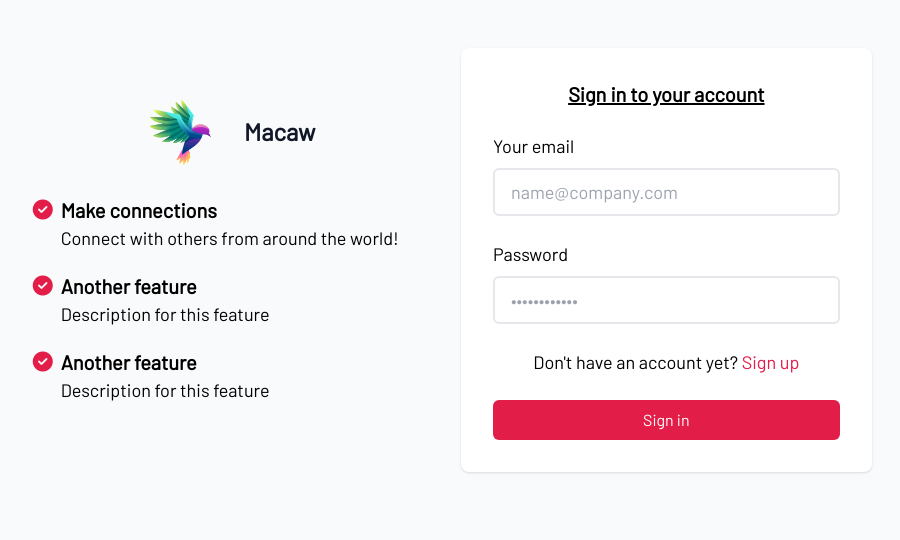
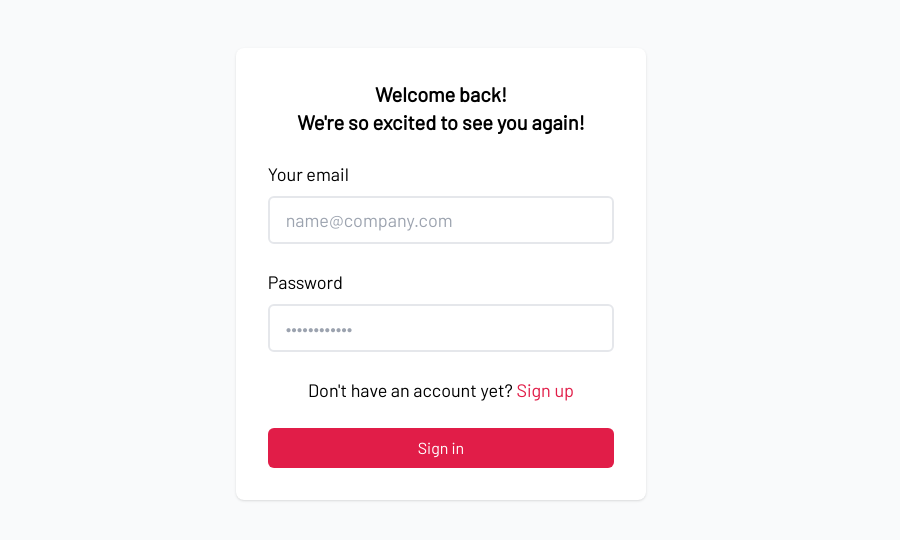
Before and after one commit to brajpatel/messaging-app, a React (Vite) app: page /login in a window 1280 px wide. Shown: the top 540 px of the page, without its empty margins (199-1099 px from the left). Built offline with nearby package versions, Linux system fonts and the light colour scheme.

Commit message:
Remove app features section

```diff
--- a/src/components/Login.jsx
+++ b/src/components/Login.jsx
@@ -2,41 +2,12 @@ function Login() {
     return (
         <section className="bg-gray-50 dark:bg-gray-900 h-screen">
             <div className="flex items-center justify-center gap-10 px-6 mx-auto lg:py-0">
-                <div className="hidden md:flex flex-col items-center md:w-1/2 lg:w-1/3">
-                    <a href="https://github.com/brajpatel" target="_blank" className="flex items-center text-2xl font-semibold text-gray-900 dark:text-gray-50">
-                        <img className="w-32 h-32" src="/logo.png" alt="logo"/>
-                        Macaw
-                    </a>
+                <div className="bg-white dark:bg-gray-800 shadow p-6 space-y-4 w-full mt-8 md:w-1/2 md:mt-12 lg:w-1/3 md:space-y-6 sm:p-8 rounded-lg">
+                    <h1 className='font-bold dark:text-gray-100 text-xl text-center'>
+                        Welcome back!
+                        <span className="block dark:text-gray-300">We're so excited to see you again!</span>
+                    </h1>
 
-                    <div className="flex flex-col gap-5">
-                        <div className="flex gap-2">
-                            <i className="fa-solid fa-circle-check text-xl text-rose-600"></i>
-                            <div className="flex flex-col">
-                                <p className="font-bold text-lg lg:text-xl dark:text-gray-200">Make connections</p>
-                                <p className="lg:text-lg dark:text-gray-300">Connect with others from around the world!</p>
-                            </div>
-                        </div>
-
-                        <div className="flex gap-2">
-                            <i className="fa-solid fa-circle-check text-xl text-rose-600"></i>
-                            <div className="flex flex-col">
-                                <p className="font-bold text-lg lg:text-xl dark:text-gray-200">Another feature</p>
-                                <p className="lg:text-lg dark:text-gray-300">Description for this feature</p>
-                            </div>
-                        </div>
-
-                        <div className="flex gap-2">
-                            <i className="fa-solid fa-circle-check text-xl text-rose-600"></i>
-                            <div className="flex flex-col">
-                                <p className="font-bold text-lg lg:text-xl dark:text-gray-200">Another feature</p>
-                                <p className="lg:text-lg dark:text-gray-300">Description for this feature</p>
-                            </div>
-                        </div>
-                    </div>
-                </div>
-
-                <div className="bg-white dark:bg-gray-800 shadow p-6 space-y-4 w-full mt-8 md:w-1/2 md:mt-12 lg:w-1/3 md:space-y-6 sm:p-8 rounded-lg">
-                    <h1 className='font-bold dark:text-gray-100 text-xl text-center underline'>Sign in to your account</h1>
                     <form className="space-y-4 md:space-y-6" action="#">
                         <div>
                             <label className="text-lg dark:text-gray-100" htmlFor="email">Your email</label>
```
